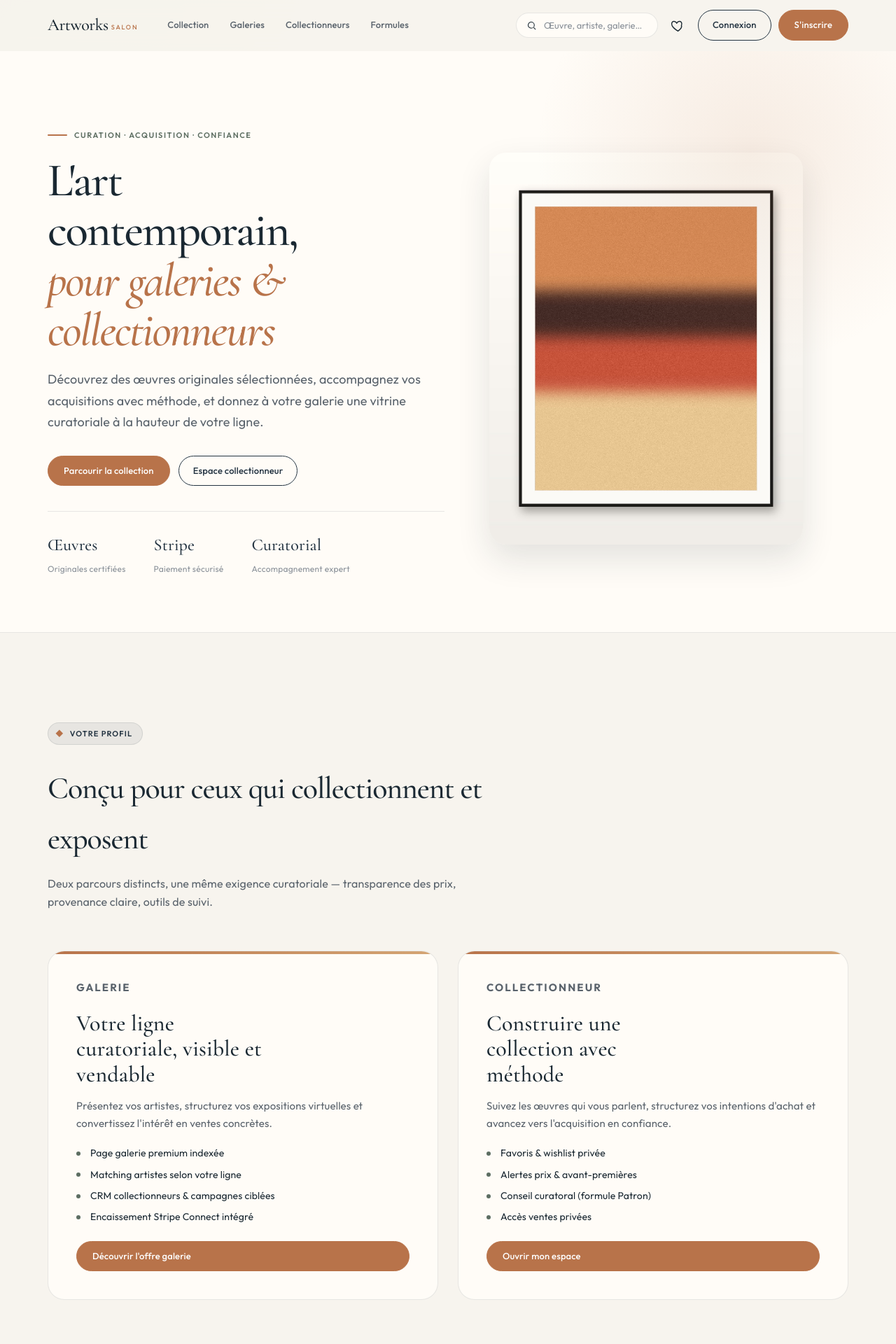
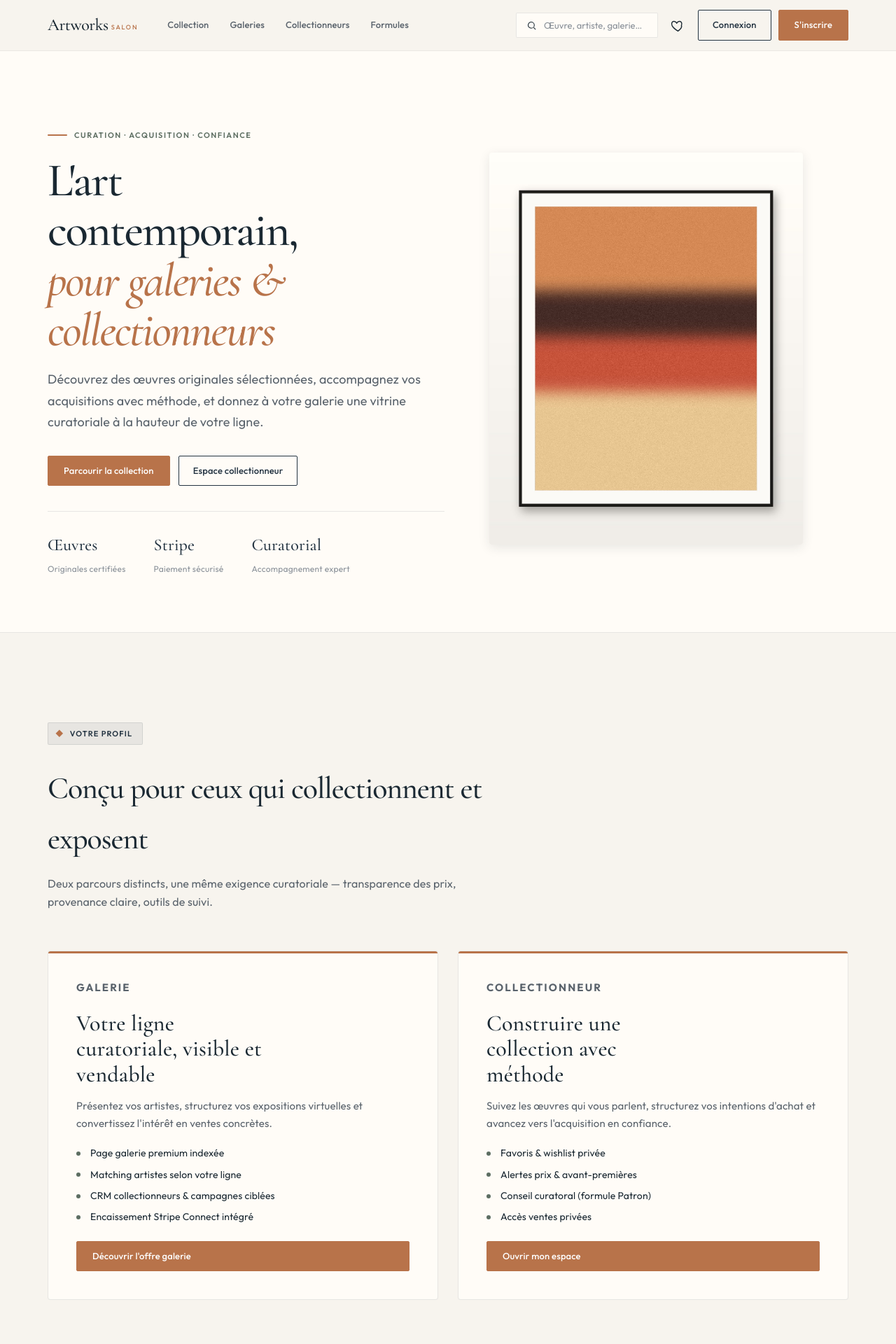
Before and after one commit to Colin-tech-VS/ArtworksV3, a Flask app: page / in a window 1280 px wide. Shown: the top 1920 px of the page at 70% size. Run offline with Flask 2, Linux system fonts and the light colour scheme; data that the repository does not hold is empty.

Commit message:
Design plus sobre, SEO orienté vente, responsive mobile et fix Aria
- Design « moins IA » : rayons réduits (boutons/cartes quasi droits via
  tokens --radius-*), suppression des dégradés de fond, du flou backdrop
  et des halos/ombres marquées (header, home, cartes tarifaires).
- SEO orienté vente : og:image + twitter:image, og:url, canonical et
  balises product:price sur les pages œuvre/artiste ; image ajoutée au
  JSON-LD VisualArtwork ; macro seo_head enrichie.
- Responsive mobile : filet de sécurité global (anti-débordement, champs
  16px anti-zoom iOS, cibles tactiles), grilles tarifaires cols-2/cols-4,
  onglets tarifs scrollables, formulaire d'achat empilé, pied de page.
- Aria : la boucle conversationnelle utilise le modèle rapide (le modèle
  lourd enchaînait des appels lents et « bloquait » sur chaque outil) et
  les tool_call_id sont normalisés (9 car. alphanumériques, appariement
  assistant/tool garanti) pour éviter les rejets Mistral.

Co-Authored-By: Claude Opus 4.8 <noreply@anthropic.com>
Claude-Session: https://claude.ai/code/session_01VENHbWEYNznQzL51suAHzQ

```diff
--- a/artworks_site/artworks_app/aria_assistant.py
+++ b/artworks_site/artworks_app/aria_assistant.py
@@ -2,6 +2,8 @@
 from __future__ import annotations
 
 import logging
+import re
+import secrets
 import time
 from typing import Any
 
@@ -191,6 +193,30 @@ def _save_history(messages: list[dict[str, str]]) -> None:
     session.modified = True
 
 
+def _normalize_tool_calls(tool_calls: list) -> list[dict]:
+    """Réécrit les tool_calls Mistral avec un id valide (a-zA-Z0-9, longueur 9).
+
+    Mistral rejette tout `tool_call_id` non conforme : on régénère un id propre
+    quand celui renvoyé est absent ou invalide, et on s'assure que l'id du message
+    `assistant` correspond exactement à celui du message `tool` (même objet réutilisé
+    par run_tool_calls)."""
+    norm = []
+    for tc in tool_calls or []:
+        fn = tc.get('function') or {}
+        tid = tc.get('id')
+        if not (isinstance(tid, str) and re.fullmatch(r'[a-zA-Z0-9]{9}', tid)):
+            tid = secrets.token_hex(5)[:9]
+        norm.append({
+            'id': tid,
+            'type': 'function',
+            'function': {
+                'name': fn.get('name') or '',
+                'arguments': fn.get('arguments') or '{}',
+            },
+        })
+    return norm
+
+
 def clear_history() -> None:
     session.pop('aria_history', None)
     session.pop('aria_signup_role', None)
@@ -300,9 +326,12 @@ def chat(user_message: str, *, reset: bool = False) -> dict[str, Any]:
         return out
 
     tools = tools_for_user(current_user)
+    # Boucle conversationnelle temps réel : on privilégie le modèle rapide.
+    # Un appel d'outil enchaîne plusieurs requêtes séquentielles — le modèle lourd
+    # (mistral-large) les rend trop lentes et fait « bloquer » Aria / expirer le worker.
     model = (
-        current_app.config.get('MISTRAL_MODEL_HEAVY')
-        or current_app.config.get('MISTRAL_MODEL')
+        current_app.config.get('MISTRAL_MODEL')
+        or current_app.config.get('MISTRAL_MODEL_HEAVY')
         or 'mistral-small-latest'
     )
 
@@ -321,7 +350,7 @@ def chat(user_message: str, *, reset: bool = False) -> dict[str, Any]:
                 temperature=0.35,
                 max_tokens=1200,
                 model=model,
-                timeout=90,
+                timeout=45,
             )
             choices = data.get('choices') or []
             if not choices:
@@ -329,6 +358,7 @@ def chat(user_message: str, *, reset: bool = False) -> dict[str, Any]:
             msg = choices[0].get('message') or {}
             tool_calls = msg.get('tool_calls')
             if tool_calls:
+                tool_calls = _normalize_tool_calls(tool_calls)
                 messages.append({
                     'role': 'assistant',
                     'content': msg.get('content') or '',
--- a/artworks_site/artworks_app/seo_public.py
+++ b/artworks_site/artworks_app/seo_public.py
@@ -13,6 +13,14 @@ SITE_NAME = 'Artworks'
 def _site_url() -> str:
     from flask import current_app
     return (current_app.config.get('SITE_URL') or '').rstrip('/') or 'https://artworksdigital.fr'
+
+
+def _abs_image(value: str | None, placeholder: str = 'demo/art-01.jpg') -> str:
+    """URL absolue d'une image (œuvre/profil) pour Open Graph & JSON-LD."""
+    base = _site_url()
+    raw = value or placeholder
+    path = raw if '/' in raw else f'uploads/{raw}'
+    return f'{base}/static/{path}'
 
 
 def seo_level(user) -> str:
@@ -179,6 +187,8 @@ def artist_meta(artist) -> dict:
         'description': desc,
         'robots': 'index, follow' if ent.get('seo_profile') else 'noindex, nofollow',
         'og_type': 'profile',
+        'image': _abs_image(getattr(artist, 'cover', None) or getattr(artist, 'avatar', None)),
+        'url': _site_url() + url_for('main.artist', artist_id=artist.id),
     }
 
 
@@ -219,6 +229,7 @@ def artwork_json_ld(artwork) -> dict:
         '@type': 'VisualArtwork',
         'name': artwork.title,
         'url': url,
+        'image': _abs_image(artwork.image),
         'artMedium': artwork.technique or artwork.medium or 'Mixed media',
     }
     if artwork.year:
@@ -246,13 +257,20 @@ def artwork_meta(artwork) -> dict:
     desc = (artwork.description or
             f'Œuvre originale « {artwork.title} » ({medium}) par {owner_name}. '
             f'Achat sécurisé en ligne sur {SITE_NAME}.')[:320]
-    return {
+    out = {
         'title': title[:200],
         'description': desc,
         'robots': 'index, follow',
         'og_type': 'product',
+        'image': _abs_image(artwork.image),
+        'url': _site_url() + url_for('main.artwork_detail', artwork_id=artwork.id),
         'keywords': f'acheter {artwork.title}, oeuvre originale, {medium}, art contemporain',
     }
+    if artwork.price and artwork.status != 'reserve':
+        out['price'] = str(int(artwork.price))
+        out['currency'] = 'EUR'
+        out['availability'] = 'in stock'
+    return out
 
 
 def json_ld_script(data: dict | list | None) -> str:
--- a/artworks_site/static/css/home.css
+++ b/artworks_site/static/css/home.css
@@ -9,13 +9,6 @@ body.page-home .site-foot{ margin-top:0; }
   background:var(--bg-pure);
   border-bottom:1px solid var(--hair);
   overflow:hidden;
-}
-.salon-hero::after{
-  content:"";
-  position:absolute; right:-8%; top:-20%; width:min(52vw,620px); height:min(52vw,620px);
-  border-radius:50%;
-  background:radial-gradient(circle, rgba(184,115,74,.12) 0%, transparent 70%);
-  pointer-events:none;
 }
 .salon-hero-grid{
   display:grid;
@@ -67,8 +60,7 @@ body.page-home .site-foot{ margin-top:0; }
 }
 .salon-hero-visual-cap{
   position:absolute; left:16px; right:16px; bottom:16px;
-  padding:16px 18px; background:rgba(255,252,247,.94);
-  backdrop-filter:blur(8px);
+  padding:16px 18px; background:var(--bg-pure);
   border-radius:var(--radius-md);
   border:1px solid var(--hair);
 }
@@ -108,13 +100,12 @@ body.page-home .site-foot{ margin-top:0; }
   overflow:hidden;
 }
 .salon-audience-card::before{
-  content:""; position:absolute; top:0; left:0; right:0; height:4px;
-  background:linear-gradient(90deg, var(--accent), var(--museum-gold-soft));
+  content:""; position:absolute; top:0; left:0; right:0; height:3px;
+  background:var(--accent);
 }
 .salon-audience-card:hover{
-  transform:translateY(-6px);
-  box-shadow:var(--shadow-lift);
-  border-color:rgba(184,115,74,.25);
+  box-shadow:var(--shadow-soft);
+  border-color:rgba(184,115,74,.35);
 }
 .salon-audience-role{
   font-size:11px; font-weight:700; letter-spacing:.14em; text-transform:uppercase;
--- a/artworks_site/static/css/site.css
+++ b/artworks_site/static/css/site.css
@@ -33,18 +33,18 @@
   --info:      var(--salon-navy);
   --info-bg:   rgba(36,52,66,.06);
 
-  --shadow-art: 0 24px 48px -20px rgba(26,40,50,.18);
-  --shadow-soft: 0 12px 32px rgba(26,40,50,.07);
-  --shadow-lift: 0 20px 48px rgba(26,40,50,.12);
+  --shadow-art: 0 2px 14px -6px rgba(26,40,50,.18);
+  --shadow-soft: 0 1px 4px rgba(26,40,50,.06);
+  --shadow-lift: 0 4px 16px rgba(26,40,50,.1);
 
   --ease: cubic-bezier(.22,.61,.36,1);
   --ease-spring: cubic-bezier(.34,1.08,.64,1);
-  --radius-xs: 4px;
-  --radius-sm: 8px;
-  --radius-md: 12px;
-  --radius-lg: 18px;
-  --radius-xl: 24px;
-  --radius-pill: 999px;
+  --radius-xs: 0px;
+  --radius-sm: 2px;
+  --radius-md: 2px;
+  --radius-lg: 3px;
+  --radius-xl: 4px;
+  --radius-pill: 2px;
   --maxw: 1240px;
   --gutter: clamp(20px, 4vw, 48px);
   --section-y: clamp(72px, 11vw, 128px);
@@ -76,10 +76,7 @@ body{
 body::before{
   content:"";
   position:fixed; inset:0; z-index:-1; pointer-events:none;
-  background:
-    radial-gradient(ellipse 70% 50% at 0% 0%, rgba(184,115,74,.06), transparent 50%),
-    radial-gradient(ellipse 50% 40% at 100% 100%, rgba(36,52,66,.04), transparent 55%),
-    var(--bg);
+  background:var(--bg);
 }
 img{ display:block; max-width:100%; }
 a{ color:inherit; text-decoration:none; transition:color .2s ease; }
@@ -117,15 +114,14 @@ button{ font-family:inherit; cursor:pointer; }
    ============================================================ */
 .site-head{
   position:sticky; top:0; z-index:60;
-  background:rgba(247,244,238,.9);
-  backdrop-filter:saturate(120%) blur(14px);
-  border-bottom:1px solid transparent;
-  transition:background .25s, border-color .25s, box-shadow .25s;
+  background:var(--bg);
+  border-bottom:1px solid var(--hair-soft);
+  transition:border-color .25s, box-shadow .25s;
 }
 .site-head.scrolled{
   border-bottom-color:var(--hair);
-  background:rgba(255,252,247,.96);
-  box-shadow:0 8px 28px rgba(26,40,50,.06);
+  background:var(--bg-pure);
+  box-shadow:0 1px 0 var(--hair);
 }
 .head-inner{
   display:flex; align-items:center; gap:20px;
@@ -183,7 +179,7 @@ button{ font-family:inherit; cursor:pointer; }
   background:var(--salon-navy); color:#fff;
   font-size:9px; font-weight:700;
   min-width:16px; height:16px; line-height:16px; text-align:center;
-  font-family:var(--sans); padding:0 4px; border-radius:var(--radius-pill);
+  font-family:var(--sans); padding:0 4px; border-radius:50%;
 }
 
 .btn-line{
@@ -194,8 +190,6 @@ button{ font-family:inherit; cursor:pointer; }
 }
 .btn-line:hover{
   background:var(--salon-navy); color:#fff;
-  transform:translateY(-1px);
-  box-shadow:var(--shadow-soft);
 }
 
 .btn-solid{
@@ -206,8 +200,6 @@ button{ font-family:inherit; cursor:pointer; }
 }
 .btn-solid:hover{
   background:var(--accent-dk); border-color:var(--accent-dk);
-  transform:translateY(-1px);
-  box-shadow:0 10px 24px rgba(184,115,74,.28);
 }
 
 .burger{ display:none; background:none; border:none; padding:8px; border-radius:var(--radius-sm); }
@@ -489,3 +481,36 @@ button{ font-family:inherit; cursor:pointer; }
   body{ animation:pageIn .5s ease both; }
   @keyframes pageIn{ from{ opacity:0 } to{ opacity:1 } }
 }
+
+/* ============================================================
+   RESPONSIVE — filet de sécurité mobile global
+   ============================================================ */
+img, svg, video, iframe, table, pre{ max-width:100%; }
+
+@media (max-width:600px){
+  html{ -webkit-text-size-adjust:100%; }
+  /* iOS zoome les champs dont la police < 16px : on neutralise */
+  .field input, .field textarea, .field select,
+  input[type=email], input[type=text], input[type=password],
+  input[type=search], input[type=tel], input[type=number], textarea, select{
+    font-size:16px;
+  }
+  /* Cibles tactiles plus généreuses */
+  .btn-solid, .btn-line{ padding:12px 20px; }
+  /* Pied de page empilé proprement */
+  .foot-grid{ grid-template-columns:1fr 1fr; }
+  .foot-bottom{ flex-direction:column; align-items:flex-start; }
+}
+
+@media (max-width:440px){
+  .foot-grid{ grid-template-columns:1fr; }
+}
+
+/* Onglets tarifs : défilement horizontal plutôt que débordement */
+@media (max-width:560px){
+  .tarifs-tabs{ display:flex; max-width:100%; overflow-x:auto; -webkit-overflow-scrolling:touch; }
+  .tarifs-tabs a{ white-space:nowrap; }
+  /* Formulaire d'achat œuvre : email + bouton empilés */
+  .buy-row{ flex-wrap:wrap; }
+  .buy-row form{ flex-direction:column; width:100%; }
+}
--- a/artworks_site/templates/_seo_meta.html
+++ b/artworks_site/templates/_seo_meta.html
@@ -7,9 +7,18 @@
 <meta property="og:title" content="{{ seo.title }}">
 <meta property="og:description" content="{{ seo.description }}">
 <meta property="og:type" content="{{ seo.og_type|default('website') }}">
+<meta property="og:site_name" content="Artworks">
+{% if seo.url or canonical %}<meta property="og:url" content="{{ seo.url or canonical }}">{% endif %}
+{% if seo.image %}<meta property="og:image" content="{{ seo.image }}">{% endif %}
+{% if seo.price %}
+<meta property="product:price:amount" content="{{ seo.price }}">
+<meta property="product:price:currency" content="{{ seo.currency|default('EUR') }}">
+<meta property="product:availability" content="{{ seo.availability|default('in stock') }}">
+{% endif %}
 <meta name="twitter:card" content="summary_large_image">
 <meta name="twitter:title" content="{{ seo.title }}">
 <meta name="twitter:description" content="{{ seo.description }}">
+{% if seo.image %}<meta name="twitter:image" content="{{ seo.image }}">{% endif %}
 {% if canonical %}<link rel="canonical" href="{{ canonical }}">{% endif %}
 {% endif %}
 {% if json_ld %}{{ json_ld|safe }}{% endif %}
```
Also changed, not shown: artworks_site/static/css/dashboard.css (+10 -3 lines), artworks_site/templates/artist.html (+8 -0 lines), artworks_site/templates/artwork_detail.html (+13 -0 lines).
